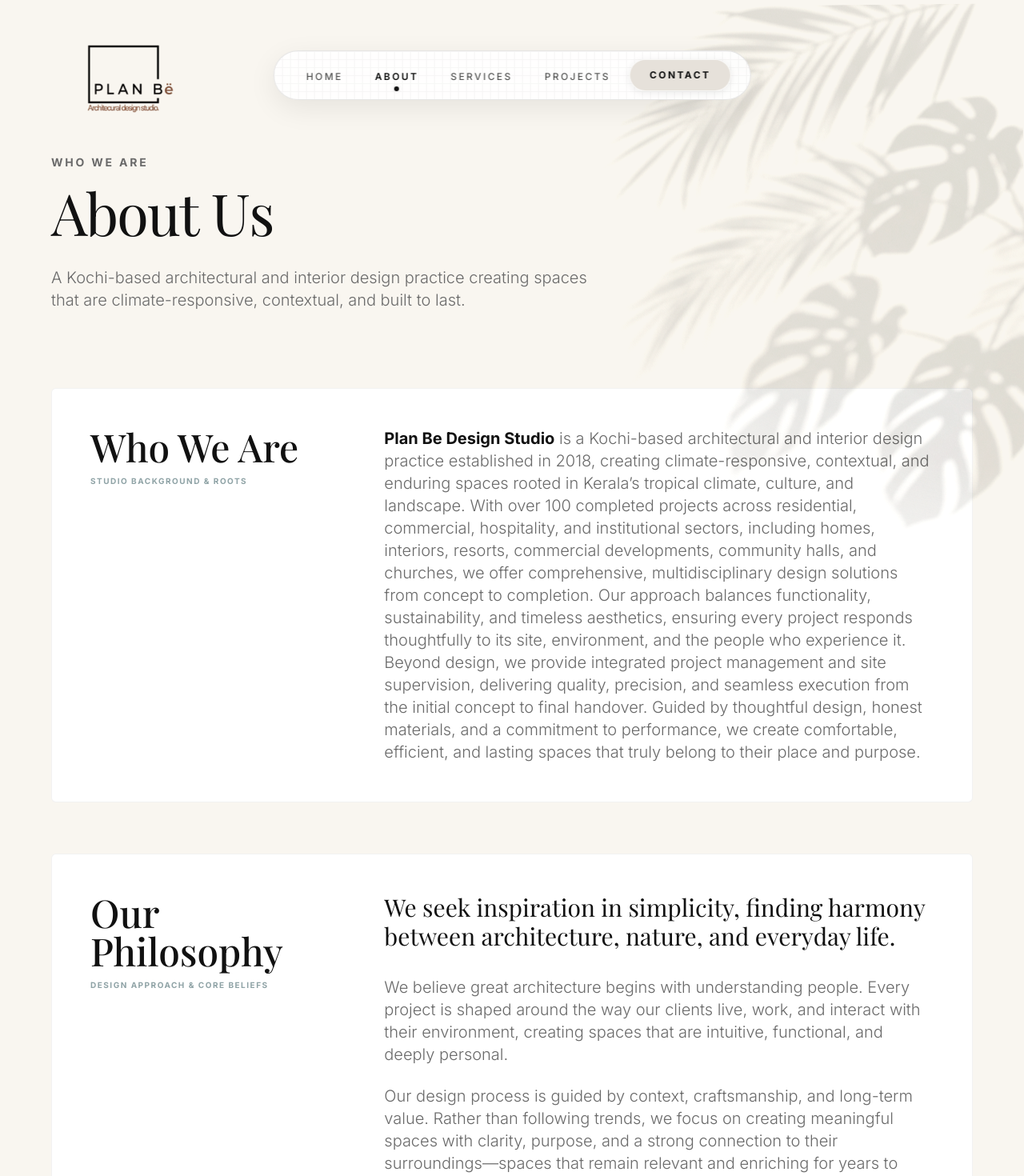
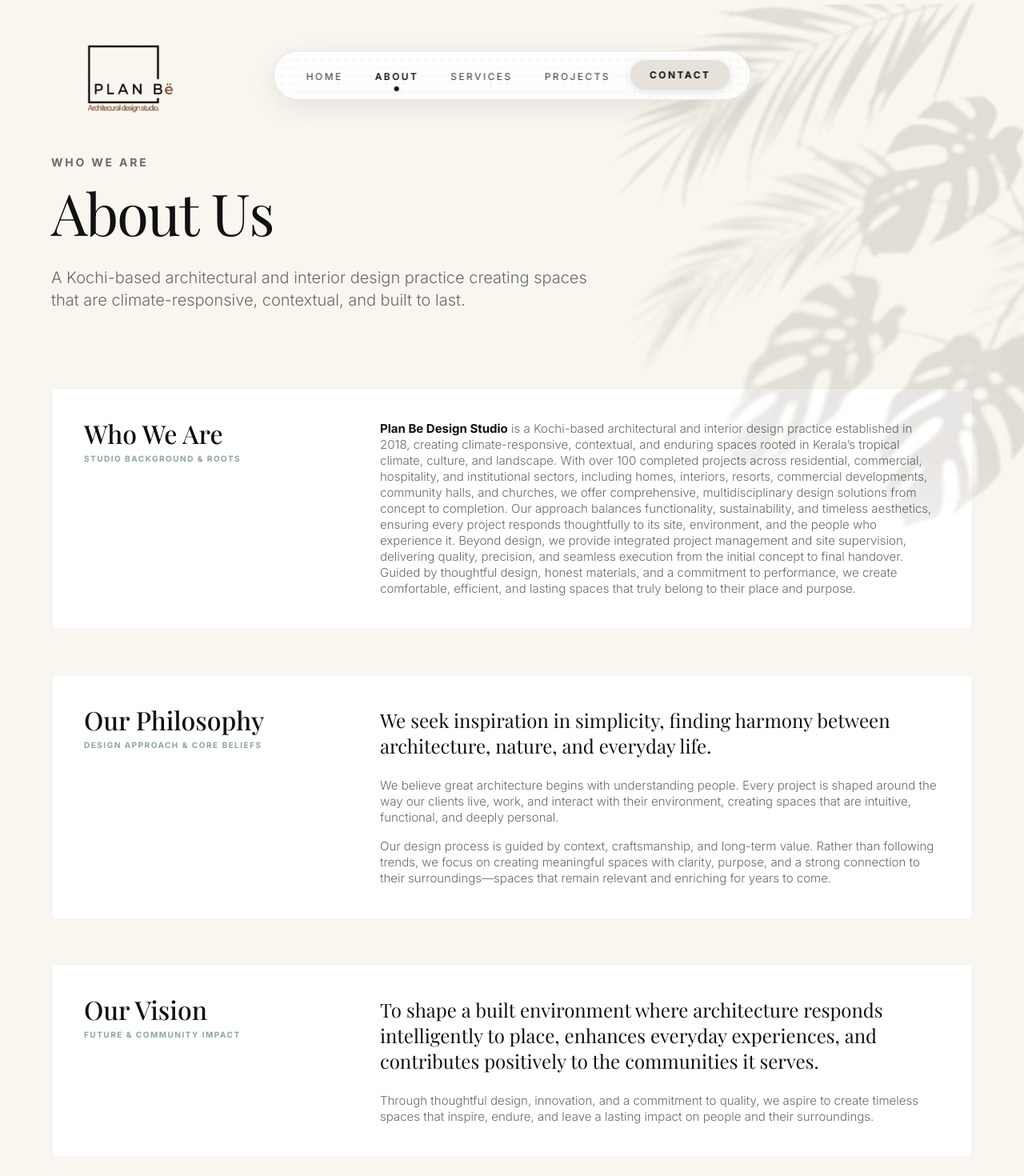
Before and after one commit to ahal0309/planbe20, a Next.js app: page /about in a window 1280 px wide. Shown: the top 1470 px of the page at 80% size. Built offline with nearby package versions, Linux system fonts and the light colour scheme; a web font is replaced by a local one.

Commit message:
style: harmonize studio brown background, align card typography, and update hero headline

```diff
--- a/src/app/about/page.tsx
+++ b/src/app/about/page.tsx
@@ -96,27 +96,27 @@ export default function AboutPage() {
       </div>
 
       {/* About Sections Cards Container */}
-      <div className="max-w-[1400px] mx-auto flex flex-col gap-12 md:gap-16 mb-24">
+      <div className="max-w-[1400px] mx-auto flex flex-col gap-10 md:gap-14 mb-24">
         {/* 2. Who We Are Card */}
         <motion.div
           initial="hidden"
           whileInView="visible"
           viewport={{ once: true, margin: "-100px" }}
           variants={fadeUp}
-          className="group w-full bg-white border border-[#111111]/5 rounded-md p-8 md:p-12 hover:shadow-[0_12px_40px_rgba(0,0,0,0.03)] hover:border-[#111111]/10 transition-all duration-700"
+          className="group w-full bg-white border border-[#111111]/5 rounded-md p-6 sm:p-8 md:p-10 hover:shadow-[0_12px_40px_rgba(0,0,0,0.03)] hover:border-[#111111]/10 transition-all duration-700"
         >
-          <div className="grid grid-cols-1 lg:grid-cols-12 gap-8 lg:gap-12 items-start">
+          <div className="grid grid-cols-1 lg:grid-cols-12 gap-6 lg:gap-10 items-start">
             <div className="lg:col-span-4 flex flex-col justify-start">
-              <h2 className="font-serif text-3xl md:text-4xl lg:text-5xl font-medium text-[#111111] leading-tight">
+              <h2 className="font-serif text-xl sm:text-2xl md:text-[28px] lg:text-[32px] font-medium text-[#111111] leading-[1.25]">
                 Who We Are
               </h2>
-              <span className="text-[10px] font-bold tracking-[0.15em] uppercase text-[#8FA3A6] mt-3 block">
+              <span className="text-[9px] sm:text-[10px] font-bold tracking-[0.15em] uppercase text-[#8FA3A6] mt-2 block">
                 Studio Background & Roots
               </span>
             </div>
 
             <div className="lg:col-span-8 flex flex-col justify-center">
-              <p className="font-sans text-base sm:text-lg md:text-xl text-[#6A6A6A] leading-relaxed text-left font-light">
+              <p className="font-sans text-xs sm:text-sm md:text-[15px] text-[#6A6A6A] leading-relaxed text-left font-light">
                 <strong className="font-bold text-[#111111]">Plan Be Design Studio</strong> is a Kochi-based architectural and interior design practice established in 2018, creating climate-responsive, contextual, and enduring spaces rooted in Kerala’s tropical climate, culture, and landscape. With over 100 completed projects across residential, commercial, hospitality, and institutional sectors, including homes, interiors, resorts, commercial developments, community halls, and churches, we offer comprehensive, multidisciplinary design solutions from concept to completion. Our approach balances functionality, sustainability, and timeless aesthetics, ensuring every project responds thoughtfully to its site, environment, and the people who experience it. Beyond design, we provide integrated project management and site supervision, delivering quality, precision, and seamless execution from the initial concept to final handover. Guided by thoughtful design, honest materials, and a commitment to performance, we create comfortable, efficient, and lasting spaces that truly belong to their place and purpose.
               </p>
             </div>
@@ -129,25 +129,25 @@ export default function AboutPage() {
           whileInView="visible"
           viewport={{ once: true, margin: "-100px" }}
           variants={fadeUp}
-          className="group w-full bg-white border border-[#111111]/5 rounded-md p-8 md:p-12 hover:shadow-[0_12px_40px_rgba(0,0,0,0.03)] hover:border-[#111111]/10 transition-all duration-700"
+          className="group w-full bg-white border border-[#111111]/5 rounded-md p-6 sm:p-8 md:p-10 hover:shadow-[0_12px_40px_rgba(0,0,0,0.03)] hover:border-[#111111]/10 transition-all duration-700"
         >
-          <div className="grid grid-cols-1 lg:grid-cols-12 gap-8 lg:gap-12 items-start">
+          <div className="grid grid-cols-1 lg:grid-cols-12 gap-6 lg:gap-10 items-start">
             <div className="lg:col-span-4 flex flex-col justify-start">
-              <h2 className="font-serif text-3xl md:text-4xl lg:text-5xl font-medium text-[#111111] leading-tight">
+              <h2 className="font-serif text-xl sm:text-2xl md:text-[28px] lg:text-[32px] font-medium text-[#111111] leading-[1.25]">
                 Our Philosophy
               </h2>
-              <span className="text-[10px] font-bold tracking-[0.15em] uppercase text-[#8FA3A6] mt-3 block">
+              <span className="text-[9px] sm:text-[10px] font-bold tracking-[0.15em] uppercase text-[#8FA3A6] mt-2 block">
                 Design Approach & Core Beliefs
               </span>
             </div>
 
             <div className="lg:col-span-8 flex flex-col justify-center">
-              <p className="text-xl sm:text-2xl md:text-3xl font-light leading-relaxed text-[#111111] mb-6 md:mb-8 text-left font-serif">
+              <p className="text-lg sm:text-xl md:text-2xl font-light leading-relaxed text-[#111111] mb-5 md:mb-6 text-left font-serif">
                 We seek inspiration in simplicity, finding harmony between architecture, nature, and everyday life.
               </p>
-              <div className="space-y-6">
+              <div className="space-y-4">
                 {approachItems.map((item, index) => (
-                  <p key={index} className="text-base sm:text-lg md:text-xl text-[#6A6A6A] leading-relaxed text-left font-light">
+                  <p key={index} className="text-xs sm:text-sm md:text-[15px] text-[#6A6A6A] leading-relaxed text-left font-light">
                     {item.description}
                   </p>
                 ))}
@@ -162,23 +162,23 @@ export default function AboutPage() {
           whileInView="visible"
           viewport={{ once: true, margin: "-100px" }}
           variants={fadeUp}
-          className="group w-full bg-white border border-[#111111]/5 rounded-md p-8 md:p-12 hover:shadow-[0_12px_40px_rgba(0,0,0,0.03)] hover:border-[#111111]/10 transition-all duration-700"
+          className="group w-full bg-white border border-[#111111]/5 rounded-md p-6 sm:p-8 md:p-10 hover:shadow-[0_12px_40px_rgba(0,0,0,0.03)] hover:border-[#111111]/10 transition-all duration-700"
         >
-          <div className="grid grid-cols-1 lg:grid-cols-12 gap-8 lg:gap-12 items-start">
+          <div className="grid grid-cols-1 lg:grid-cols-12 gap-6 lg:gap-10 items-start">
             <div className="lg:col-span-4 flex flex-col justify-start">
-              <h2 className="font-serif text-3xl md:text-4xl lg:text-5xl font-medium text-[#111111] leading-tight">
+              <h2 className="font-serif text-xl sm:text-2xl md:text-[28px] lg:text-[32px] font-medium text-[#111111] leading-[1.25]">
                 Our Vision
               </h2>
-              <span className="text-[10px] font-bold tracking-[0.15em] uppercase text-[#8FA3A6] mt-3 block">
+              <span className="text-[9px] sm:text-[10px] font-bold tracking-[0.15em] uppercase text-[#8FA3A6] mt-2 block">
                 Future & Community Impact
               </span>
             </div>
 
             <div className="lg:col-span-8 flex flex-col justify-center">
-              <p className="text-xl sm:text-2xl md:text-3xl font-light leading-relaxed text-[#111111] mb-6 md:mb-8 text-left font-serif">
+              <p className="text-lg sm:text-xl md:text-2xl font-light leading-relaxed text-[#111111] mb-5 md:mb-6 text-left font-serif">
                 To shape a built environment where architecture responds intelligently to place, enhances everyday experiences, and contributes positively to the communities it serves.
               </p>
-              <p className="text-base sm:text-lg md:text-xl text-[#6A6A6A] leading-relaxed text-left font-light">
+              <p className="text-xs sm:text-sm md:text-[15px] text-[#6A6A6A] leading-relaxed text-left font-light">
                 Through thoughtful design, innovation, and a commitment to quality, we aspire to create timeless spaces that inspire, endure, and leave a lasting impact on people and their surroundings.
               </p>
             </div>
@@ -187,7 +187,7 @@ export default function AboutPage() {
       </div>
 
       {/* 5. Our Team Section */}
-      <section className="w-full py-24 md:py-32 bg-[#3E2723]">
+      <section className="w-full py-24 md:py-32 bg-[#5A3728]">
         <div className="max-w-[1400px] mx-auto px-6 md:px-margin-desktop">
           <div className="flex flex-col md:flex-row md:items-end justify-between gap-8 mb-16">
             <motion.div
@@ -239,7 +239,7 @@ export default function AboutPage() {
                   className="flex flex-col group min-w-[280px] sm:min-w-[320px] max-w-[320px] snap-start shrink-0 cursor-pointer"
                 >
                   {/* Portrait Photograph with Rounded Corners - Blank / Placeholder */}
-                  <div className="w-full aspect-[4/5] bg-[#2E1D19] border border-white/10 flex items-center justify-center relative overflow-hidden mb-5 rounded-2xl md:rounded-3xl shadow-lg transition-transform duration-500 group-hover:-translate-y-1">
+                  <div className="w-full aspect-[4/5] bg-[#472B20] border border-white/10 flex items-center justify-center relative overflow-hidden mb-5 rounded-2xl md:rounded-3xl shadow-lg transition-transform duration-500 group-hover:-translate-y-1">
                     {member.image ? (
                       <Image
                         src={member.image}
@@ -249,7 +249,7 @@ export default function AboutPage() {
                         sizes="320px"
                       />
                     ) : (
-                      <div className="w-full h-full flex flex-col items-center justify-center bg-gradient-to-b from-[#35211D] to-[#251714] text-white/40 group-hover:text-white/80 transition-colors duration-500">
+                      <div className="w-full h-full flex flex-col items-center justify-center bg-gradient-to-b from-[#4D3024] to-[#3B2219] text-white/40 group-hover:text-white/80 transition-colors duration-500">
                         <div className="w-20 h-20 rounded-full border border-white/10 flex items-center justify-center mb-3 bg-white/5">
                           <span className="font-serif text-2xl tracking-widest text-[#E5E0D8]/70">
                             {member.name.replace(/^Ar\.\s*/, '').split(' ').map(n => n[0]).slice(0, 2).join('')}
--- a/src/app/contact/page.tsx
+++ b/src/app/contact/page.tsx
@@ -307,9 +307,6 @@ export default function ContactPage() {
                 Open <span className="text-[#5A3728] italic font-light">Roles</span>
               </h2>
             </div>
-            <p className="text-[10px] font-bold tracking-[0.15em] uppercase text-[#8FA3A6] max-w-[220px] md:text-right md:pb-1">
-              Select a role below to view details and submit your portfolio
-            </p>
           </div>
 
           <div className="grid grid-cols-1 md:grid-cols-2 lg:grid-cols-3 gap-8">
--- a/src/app/page.tsx
+++ b/src/app/page.tsx
@@ -136,7 +136,7 @@ export default function HomePage() {
       <Hero />
 
       {/* Process Section */}
-      <section id="process" className="w-full bg-[#3E2723] text-surface py-20 md:py-32 scroll-mt-36">
+      <section id="process" className="w-full bg-[#5A3728] text-surface py-20 md:py-32 scroll-mt-36">
         <div className="max-w-container-max mx-auto px-6 md:px-margin-desktop grid grid-cols-1 md:grid-cols-12 gap-8 md:gap-gutter">
           <div className="md:col-span-5">
             <span className="text-sm leading-[1.5] tracking-[0.2em] font-bold uppercase text-ashen block mb-4">
--- a/src/app/services/page.tsx
+++ b/src/app/services/page.tsx
@@ -119,19 +119,19 @@ export default function ServicesPage() {
               whileInView="visible"
               viewport={{ once: true, margin: "-100px" }}
               variants={fadeUp}
-              className="group w-full bg-white border border-[#111111]/5 rounded-md p-8 md:p-12 hover:shadow-[0_12px_40px_rgba(0,0,0,0.03)] hover:border-[#111111]/10 transition-all duration-700"
+              className="group w-full bg-white border border-[#111111]/5 rounded-md p-6 sm:p-8 md:p-10 hover:shadow-[0_12px_40px_rgba(0,0,0,0.03)] hover:border-[#111111]/10 transition-all duration-700"
             >
-              <div className="grid grid-cols-1 lg:grid-cols-12 gap-8 lg:gap-12 items-center">
+              <div className="grid grid-cols-1 lg:grid-cols-12 gap-6 lg:gap-10 items-center">
                 {/* 1. Title & Tag Block (Left) */}
-                <div className="lg:col-span-4 flex items-start space-x-6">
-                  <span className="font-mono text-xl sm:text-2xl md:text-3xl text-[#8FA3A6] font-semibold tracking-wider flex-shrink-0 mt-1">
+                <div className="lg:col-span-4 flex items-start space-x-4">
+                  <span className="font-mono text-base sm:text-lg md:text-xl text-[#8FA3A6] font-semibold tracking-wider flex-shrink-0 mt-0.5">
                     {service.num}
                   </span>
                   <div className="flex flex-col">
-                    <h2 className="font-serif text-3xl md:text-4xl lg:text-5xl text-[#111111] font-medium leading-tight group-hover:text-[#3E2723] transition-colors duration-300">
+                    <h2 className="font-serif text-xl sm:text-2xl md:text-[28px] lg:text-[32px] text-[#111111] font-medium leading-[1.25] group-hover:text-[#3E2723] transition-colors duration-300">
                       {service.title}
                     </h2>
-                    <span className="text-[10px] font-bold tracking-[0.15em] uppercase text-[#8FA3A6] mt-3 block">
+                    <span className="text-[9px] sm:text-[10px] font-bold tracking-[0.15em] uppercase text-[#8FA3A6] mt-2 block">
                       {service.tag}
                     </span>
                   </div>
@@ -139,42 +139,42 @@ export default function ServicesPage() {
 
                 {/* 2. Description Block (Center) */}
                 <div className="lg:col-span-4 flex flex-col justify-center">
-                  <p className="font-sans text-sm sm:text-base md:text-lg text-[#6A6A6A] leading-relaxed text-left font-light mb-6">
+                  <p className="font-sans text-xs sm:text-sm md:text-[15px] text-[#6A6A6A] leading-relaxed text-left font-light mb-4">
                     {service.description}
                   </p>
                   <Link
                     href={service.href}
-                    className="inline-flex items-center gap-1.5 text-xs sm:text-sm font-bold tracking-[0.18em] uppercase text-[#888888] hover:text-[#3E2723] transition-colors duration-300 w-fit"
+                    className="inline-flex items-center gap-1.5 text-xs sm:text-xs font-bold tracking-[0.18em] uppercase text-[#888888] hover:text-[#3E2723] transition-colors duration-300 w-fit"
                   >
                     <span>{service.linkText}</span>
-                    <ArrowUpRight className="w-4 h-4 transition-transform duration-300 group-hover:translate-x-0.5 group-hover:-translate-y-0.5" />
+                    <ArrowUpRight className="w-3.5 h-3.5 transition-transform duration-300 group-hover:translate-x-0.5 group-hover:-translate-y-0.5" />
                   </Link>
                 </div>
 
                 {/* 3. Image & Redirect Button Block (Right) */}
                 <div className="lg:col-span-4 flex items-center justify-end gap-4 w-full">
-                  <div className="relative w-full max-w-[280px] h-48 sm:h-44 overflow-hidden rounded-md bg-[#EAE8E4] flex-shrink-0 group/img">
+                  <div className="relative w-full max-w-[240px] h-40 sm:h-38 overflow-hidden rounded-md bg-[#EAE8E4] flex-shrink-0 group/img">
                     <Image
                       src={service.image}
                       alt={service.title}
                       fill
                       className="object-cover transition-transform duration-700 group-hover:scale-105"
-                      sizes="(max-width: 640px) 100vw, 280px"
+                      sizes="(max-width: 640px) 100vw, 240px"
                     />
                     <Link
                       href={service.href}
-                      className="absolute top-3 right-3 sm:hidden z-10 w-11 h-11 rounded-full bg-white/90 backdrop-blur-md border border-[#111111]/10 flex items-center justify-center text-[#111111] shadow-md transition-all duration-300 active:scale-95"
+                      className="absolute top-3 right-3 sm:hidden z-10 w-10 h-10 rounded-full bg-white/90 backdrop-blur-md border border-[#111111]/10 flex items-center justify-center text-[#111111] shadow-md transition-all duration-300 active:scale-95"
                       title={service.linkText}
                     >
-                      <ArrowUpRight size={18} strokeWidth={1.5} />
+                      <ArrowUpRight size={16} strokeWidth={1.5} />
                     </Link>
                   </div>
                   <Link
                     href={service.href}
-                    className="hidden sm:flex flex-shrink-0 w-12 h-12 rounded-full border border-[#111111]/10 items-center justify-center text-[#111111] bg-transparent group-hover:bg-[#111111] group-hover:text-white transition-all duration-500 hover:scale-105 active:scale-95"
+                    className="hidden sm:flex flex-shrink-0 w-11 h-11 rounded-full border border-[#111111]/10 items-center justify-center text-[#111111] bg-transparent group-hover:bg-[#111111] group-hover:text-white transition-all duration-500 hover:scale-105 active:scale-95"
                     title={service.linkText}
                   >
-                    <ArrowUpRight size={20} strokeWidth={1.5} />
+                    <ArrowUpRight size={18} strokeWidth={1.5} />
                   </Link>
                 </div>
               </div>
--- a/src/components/ArchitecturalExpertise.tsx
+++ b/src/components/ArchitecturalExpertise.tsx
@@ -505,7 +505,7 @@ export default function ArchitecturalExpertise() {
       </div>
 
       {/* Pagination Dot Navigation in studio brown */}
-      <div className="flex items-center justify-center gap-2.5 mt-8">
+      <div className="relative z-10 flex items-center justify-center gap-2.5 mt-8">
         {disciplines.map((_, i) => (
           <button
             key={i}
@@ -517,7 +517,7 @@ export default function ArchitecturalExpertise() {
             className={`rounded-full transition-all duration-300 ${
               i === index
                 ? "w-8 h-2.5 bg-gradient-to-r from-[#5A3728] to-[#8B5A3E] scale-105 shadow-sm"
-                : "w-2.5 h-2.5 bg-black/20 hover:bg-[#5A3728]/50"
+                : "w-2.5 h-2.5 bg-[#8A8A8A] hover:bg-[#5A3728]/70 opacity-90"
             }`}
           />
         ))}
--- a/src/components/Hero.tsx
+++ b/src/components/Hero.tsx
@@ -103,7 +103,7 @@ export default function Hero() {
           <div className="pointer-events-auto flex flex-col items-start text-left">
             <h2 className="font-serif text-[2rem] leading-[1.1] sm:text-4xl md:text-5xl lg:text-[4.5rem] text-white tracking-tight font-light mb-6 sm:mb-8 md:mb-0 drop-shadow-[0_4px_28px_rgba(0,0,0,0.75)]">
               Design your way<br />
-              of bëing
+              of being
             </h2>
           </div>
 
```
